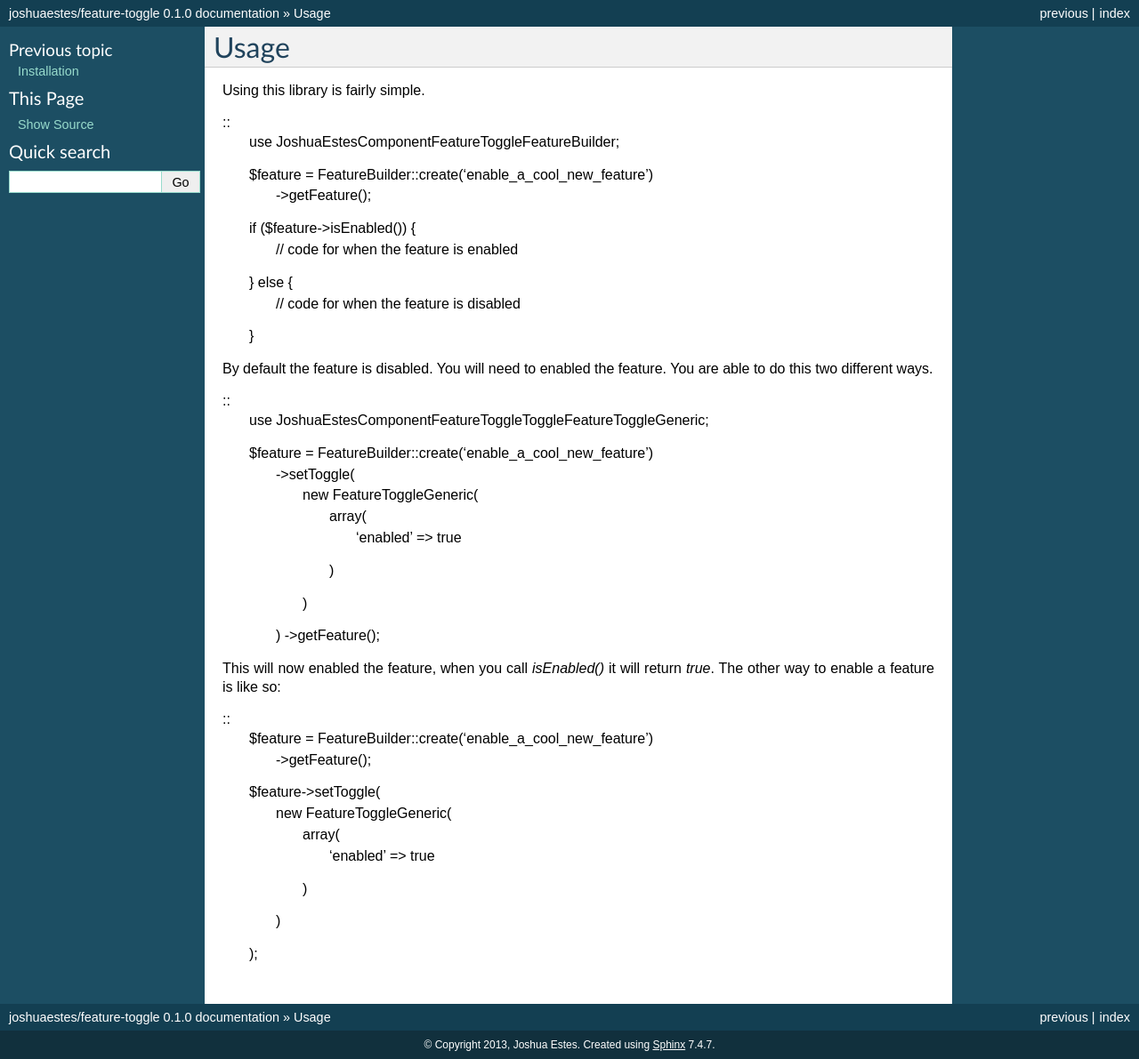
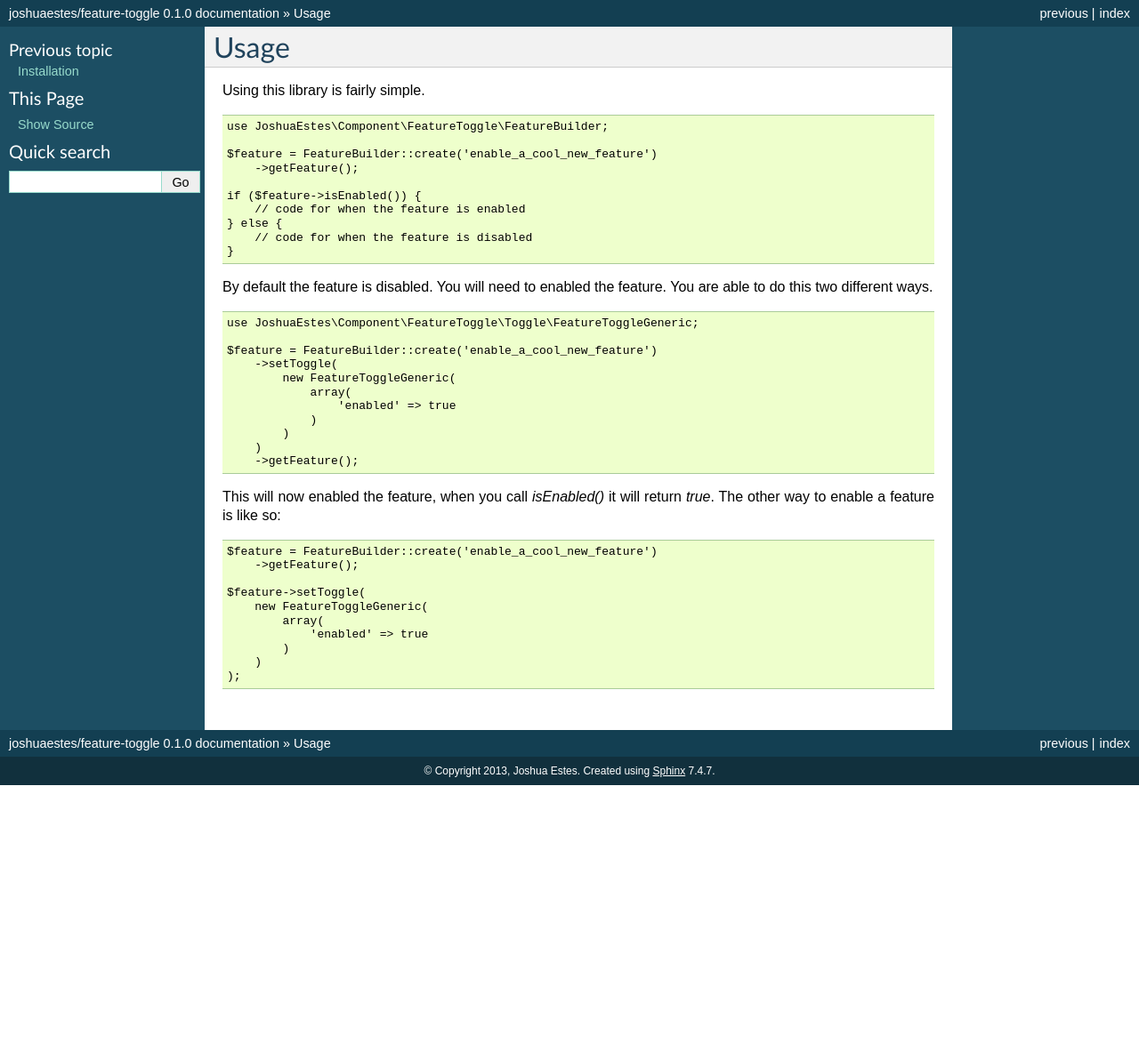
Before and after one commit to JoshuaEstes/FeatureToggle, a Sphinx documentation site: the page built from docs/usage.rst, in a window 1280 px wide. Shown: the whole page at 89% size. Built offline with Sphinx 7.4.7, drawn with Linux system fonts in a browser that asks for light colours; pages that are not in the unit, such as notebooks, are missing from menus; after the commit the page ends 900 px from its top, so only the background shows below that.

Commit message:
Updated docs

```diff
--- a/docs/usage.rst
+++ b/docs/usage.rst
@@ -3,7 +3,8 @@ Usage
 
 Using this library is fairly simple.
 
-::
+.. code::
+
     use JoshuaEstes\Component\FeatureToggle\FeatureBuilder;
 
     $feature = FeatureBuilder::create('enable_a_cool_new_feature')
@@ -18,7 +19,8 @@ Using this library is fairly simple.
 By default the feature is disabled. You will need to enabled the
 feature. You are able to do this two different ways.
 
-::
+.. code::
+
     use JoshuaEstes\Component\FeatureToggle\Toggle\FeatureToggleGeneric;
 
     $feature = FeatureBuilder::create('enable_a_cool_new_feature')
@@ -34,7 +36,8 @@ feature. You are able to do this two different ways.
 This will now enabled the feature, when you call `isEnabled()` it will return `true`. The
 other way to enable a feature is like so:
 
-::
+.. code::
+
     $feature = FeatureBuilder::create('enable_a_cool_new_feature')
         ->getFeature();
 
```
Also changed, not shown: docs/installation.rst (+6 -2 lines).
